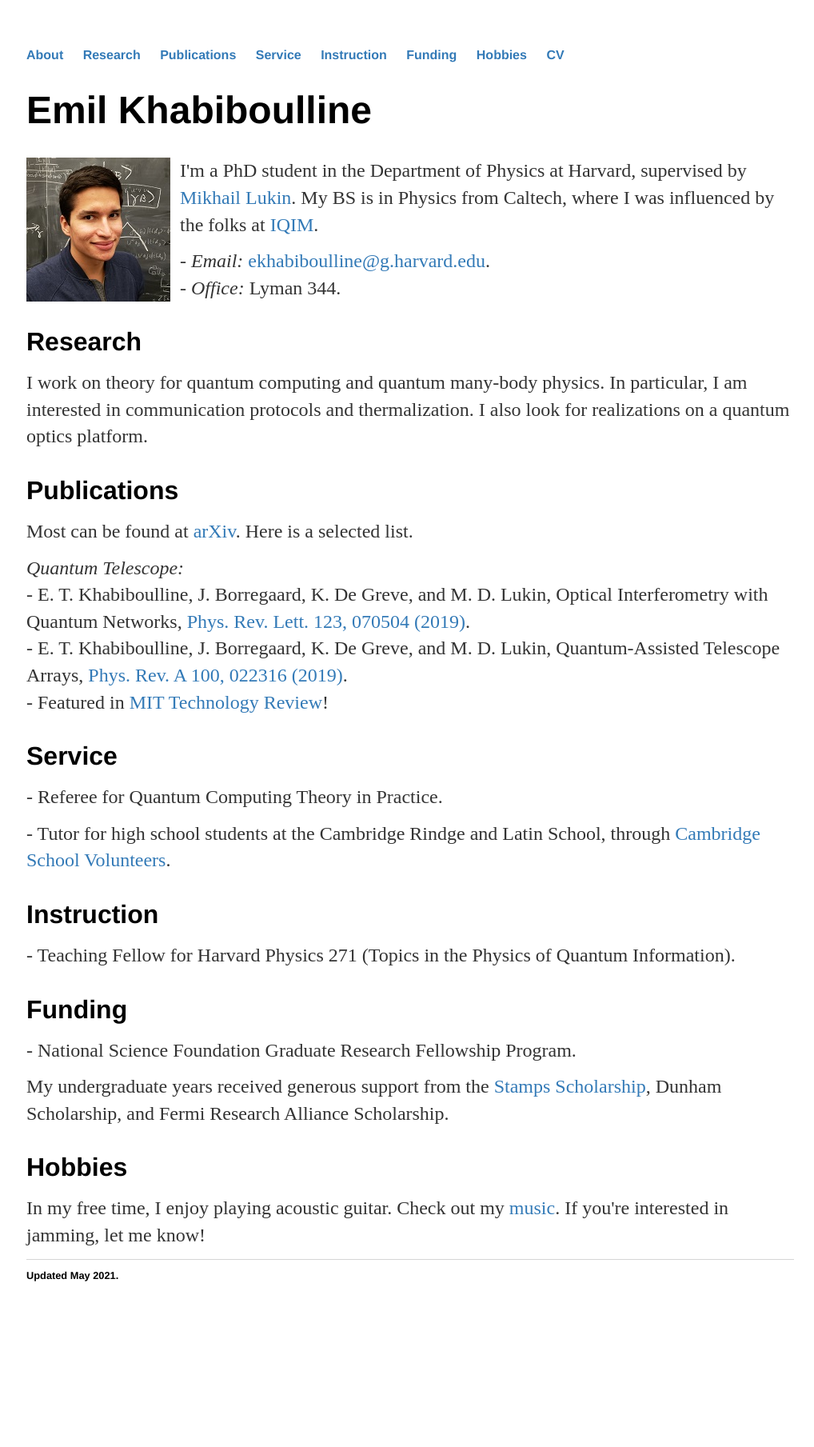
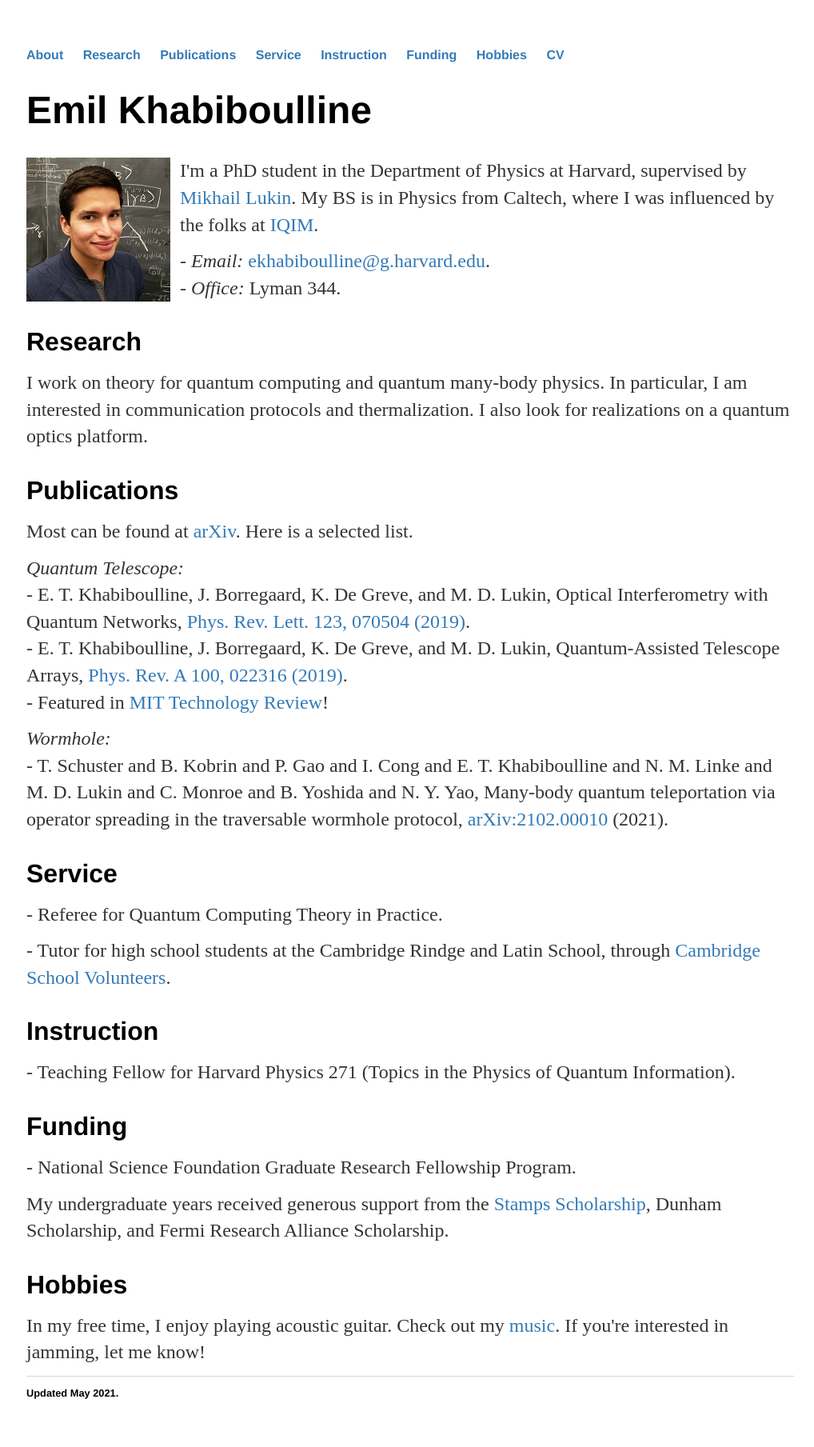
Before and after one commit to emilkhab/emilkhab.github.io, a Jekyll site: the page built from index.html, in a window 1280 px wide. Shown: the whole page at 80% size, without its empty margins (127-1145 px from the left). Built offline with Jekyll 4.4.1, drawn with Linux system fonts in a browser that asks for light colours; before the commit the page ends 1662 px from its top, so only the background shows below that.

Commit message:
Update index.html

```diff
--- a/index.html
+++ b/index.html
@@ -24,6 +24,10 @@ title: Emil Khabiboulline
 	- E. T. Khabiboulline, J. Borregaard, K. De Greve, and M. D. Lukin, Quantum-Assisted Telescope Arrays, <a href="https://doi.org/10.1103/PhysRevA.100.022316">Phys. Rev. A 100, 022316 (2019)</a>.<br/>
 	- Featured in <a href="https://www.technologyreview.com/s/612177/how-to-build-a-teleportation-assisted-telescope/">MIT Technology Review</a>!
 	</p>
+	<p>
+	<em>Wormhole:</em><br/>
+	- T. Schuster and B. Kobrin and P. Gao and I. Cong and E. T. Khabiboulline and N. M. Linke and M. D. Lukin and C. Monroe and B. Yoshida and N. Y. Yao, Many-body quantum teleportation via operator spreading in the traversable wormhole protocol, <a href="https://arxiv.org/abs/2102.00010">arXiv:2102.00010</a> (2021).<br/>
+	</p>
 </div>
 
 <div class="blurb" id="Service">
```
